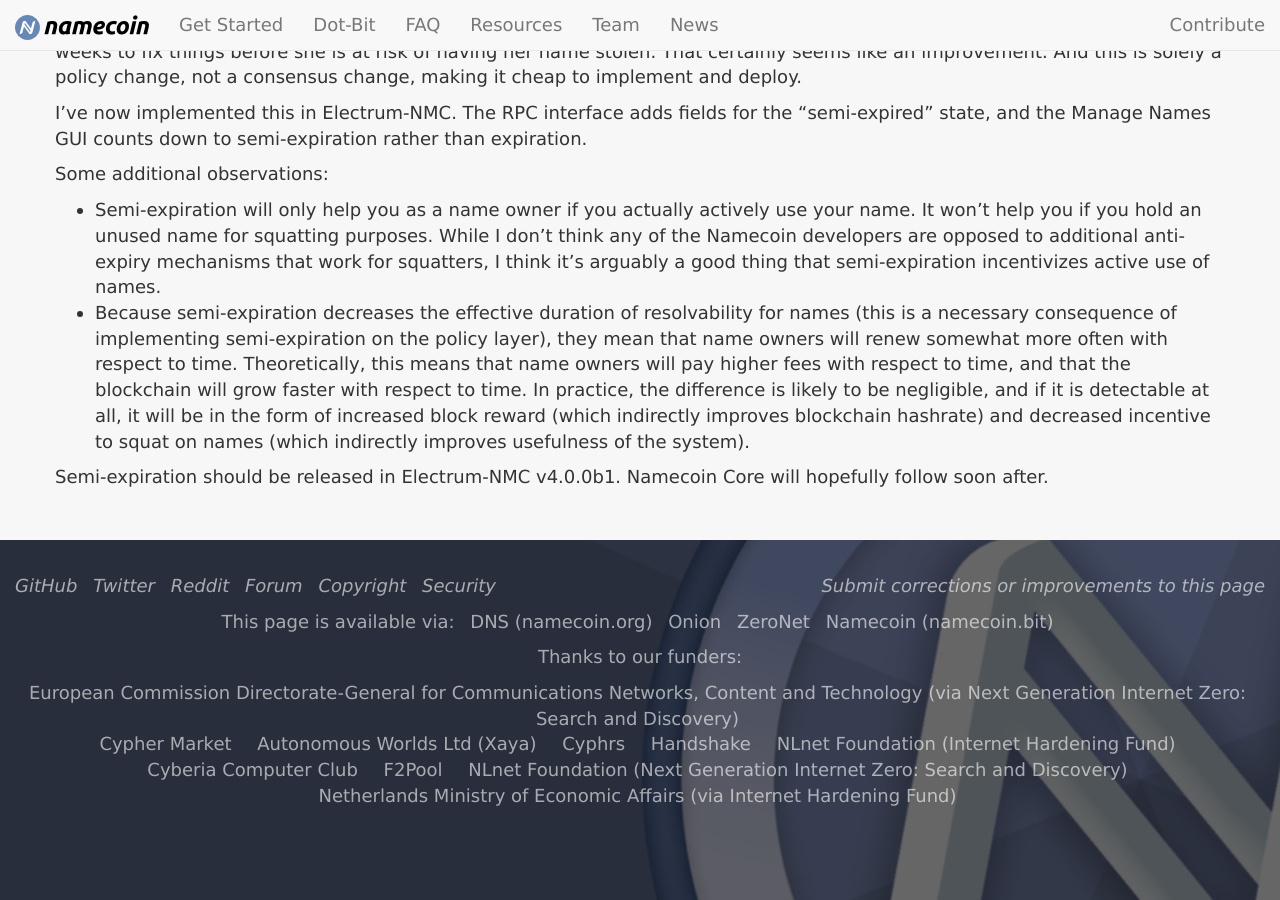
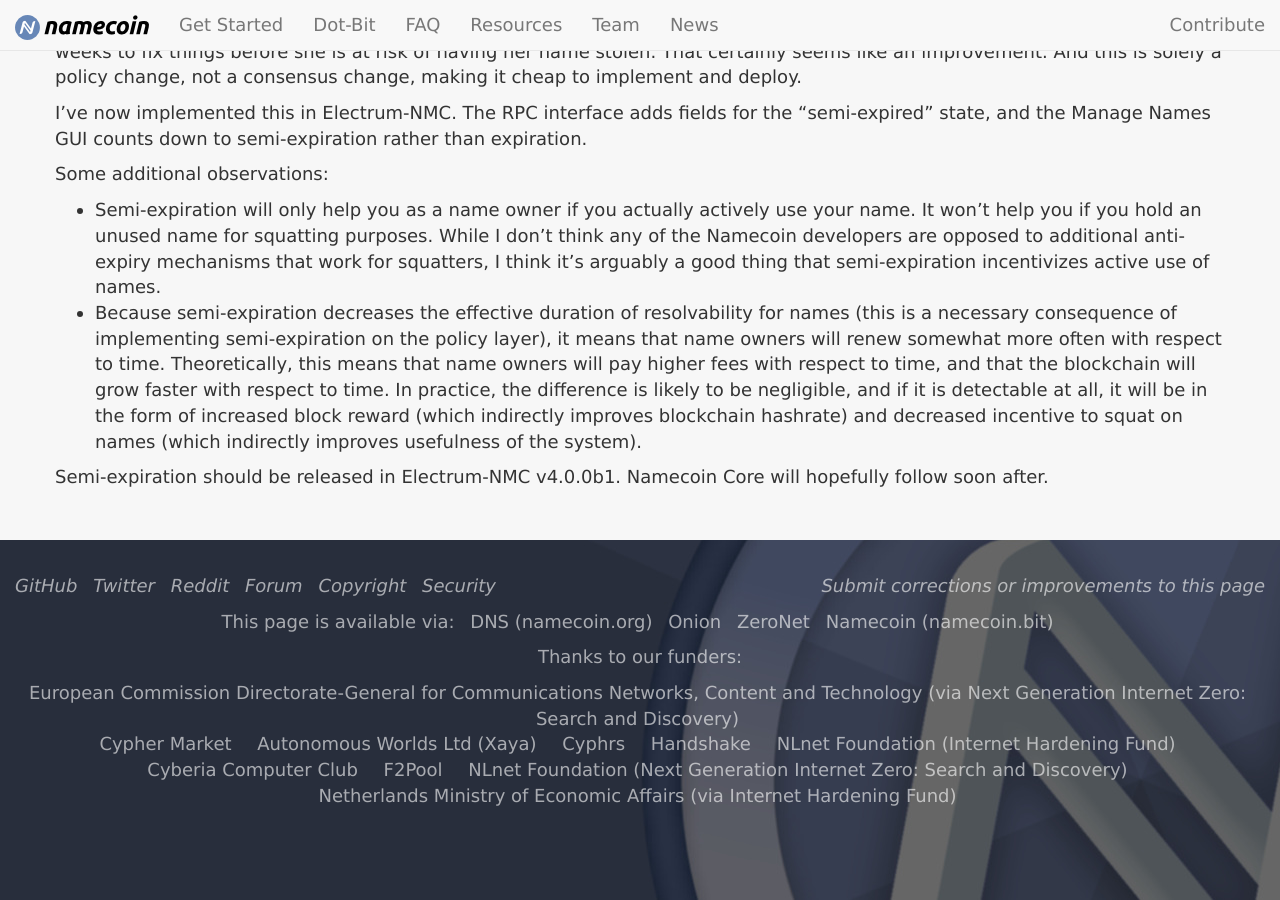
Before and after one commit to JeremyRand/namecoin.org, a Jekyll site: the page built from _posts/2022-02-18-preventing-expiration-mishaps-with-semi-expiration.md, in a window 1280 px wide and 900 px high, scrolled down 1025 px. Built offline with Jekyll 4.4.1, drawn with Linux system fonts in a browser that asks for light colours.

Commit message:
Fix grammar error in post from eae72091f85e757fa1916e48bc71539c5feb804a

```diff
--- a/_posts/2022-02-18-preventing-expiration-mishaps-with-semi-expiration.md
+++ b/_posts/2022-02-18-preventing-expiration-mishaps-with-semi-expiration.md
@@ -31,6 +31,6 @@ I've now implemented this in Electrum-NMC.  The RPC interface adds fields for th
 Some additional observations:
 
 * Semi-expiration will only help you as a name owner if you actually actively use your name.  It won't help you if you hold an unused name for squatting purposes.  While I don't think any of the Namecoin developers are opposed to additional anti-expiry mechanisms that work for squatters, I think it's arguably a good thing that semi-expiration incentivizes active use of names.
-* Because semi-expiration decreases the effective duration of resolvability for names (this is a necessary consequence of implementing semi-expiration on the policy layer), they mean that name owners will renew somewhat more often with respect to time.  Theoretically, this means that name owners will pay higher fees with respect to time, and that the blockchain will grow faster with respect to time.  In practice, the difference is likely to be negligible, and if it is detectable at all, it will be in the form of increased block reward (which indirectly improves blockchain hashrate) and decreased incentive to squat on names (which indirectly improves usefulness of the system).
+* Because semi-expiration decreases the effective duration of resolvability for names (this is a necessary consequence of implementing semi-expiration on the policy layer), it means that name owners will renew somewhat more often with respect to time.  Theoretically, this means that name owners will pay higher fees with respect to time, and that the blockchain will grow faster with respect to time.  In practice, the difference is likely to be negligible, and if it is detectable at all, it will be in the form of increased block reward (which indirectly improves blockchain hashrate) and decreased incentive to squat on names (which indirectly improves usefulness of the system).
 
 Semi-expiration should be released in Electrum-NMC v4.0.0b1.  Namecoin Core will hopefully follow soon after.
```
